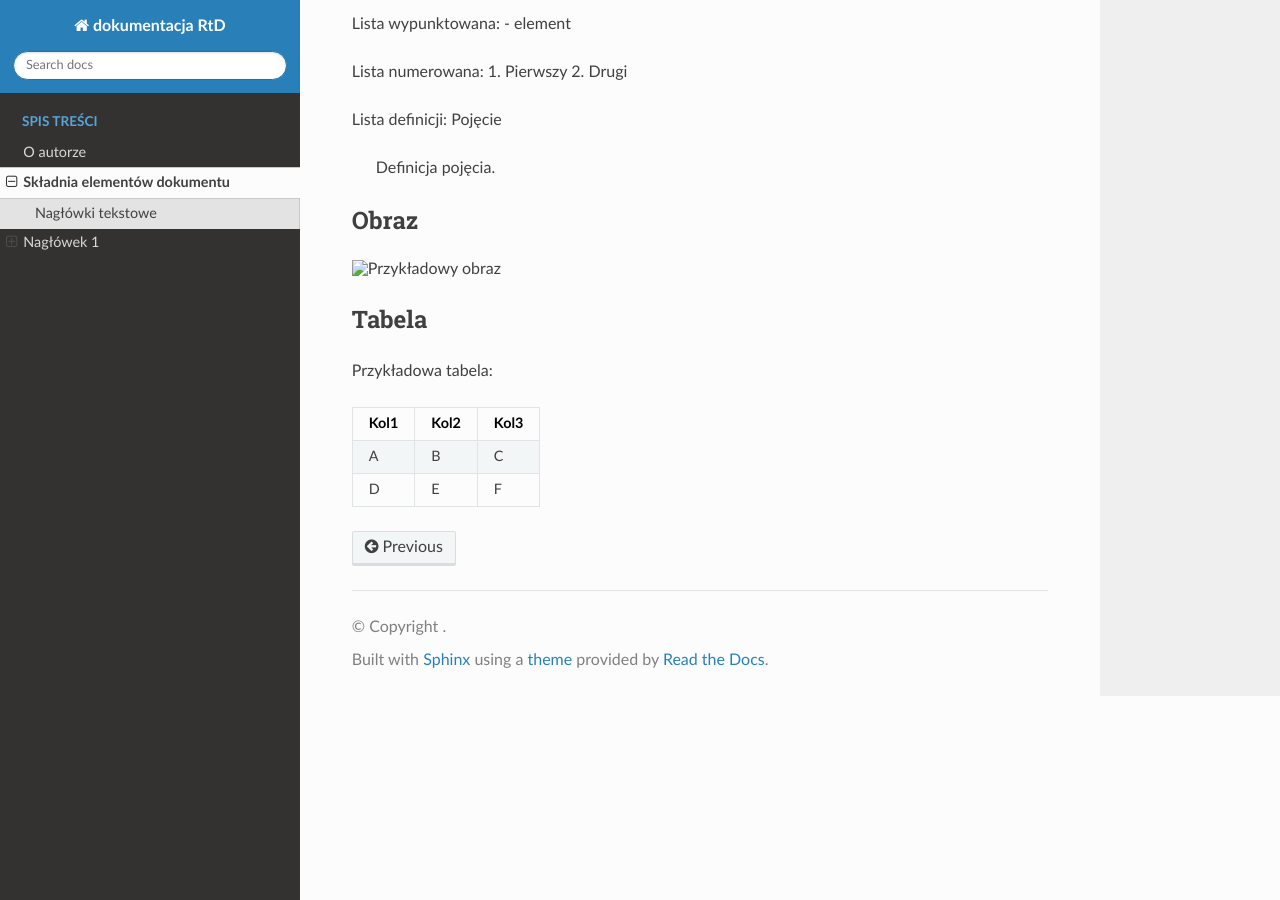
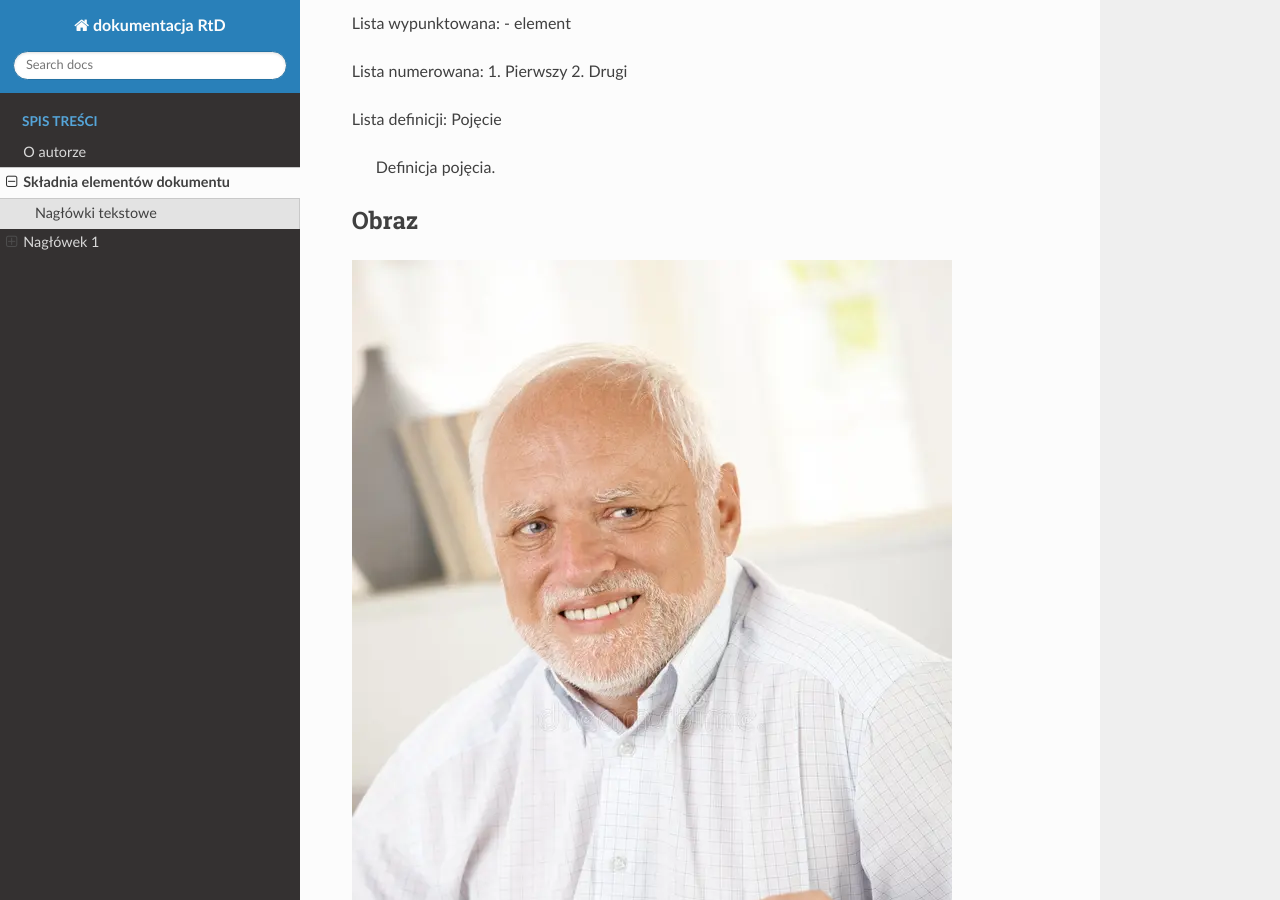
Before and after one commit to Borkosiov/zse--4tp-JakBor--rtd, a Sphinx documentation site: the page built from docs/source/zadanie3.rst, in a window 1280 px wide and 900 px high, scrolled down 1161 px. Built offline with Sphinx 7.4.7 and the Read the Docs theme 3.1.0, drawn with Linux system fonts in a browser that asks for light colours.

Commit message:
Update zadanie3.rst

```diff
--- a/docs/source/zadanie3.rst
+++ b/docs/source/zadanie3.rst
@@ -65,7 +65,7 @@ Pojęcie
 Obraz
 ------
 
-.. image:: docs/stock.png
+.. image:: ../stock.png
    :alt: Przykładowy obraz
 
 Tabela
```
